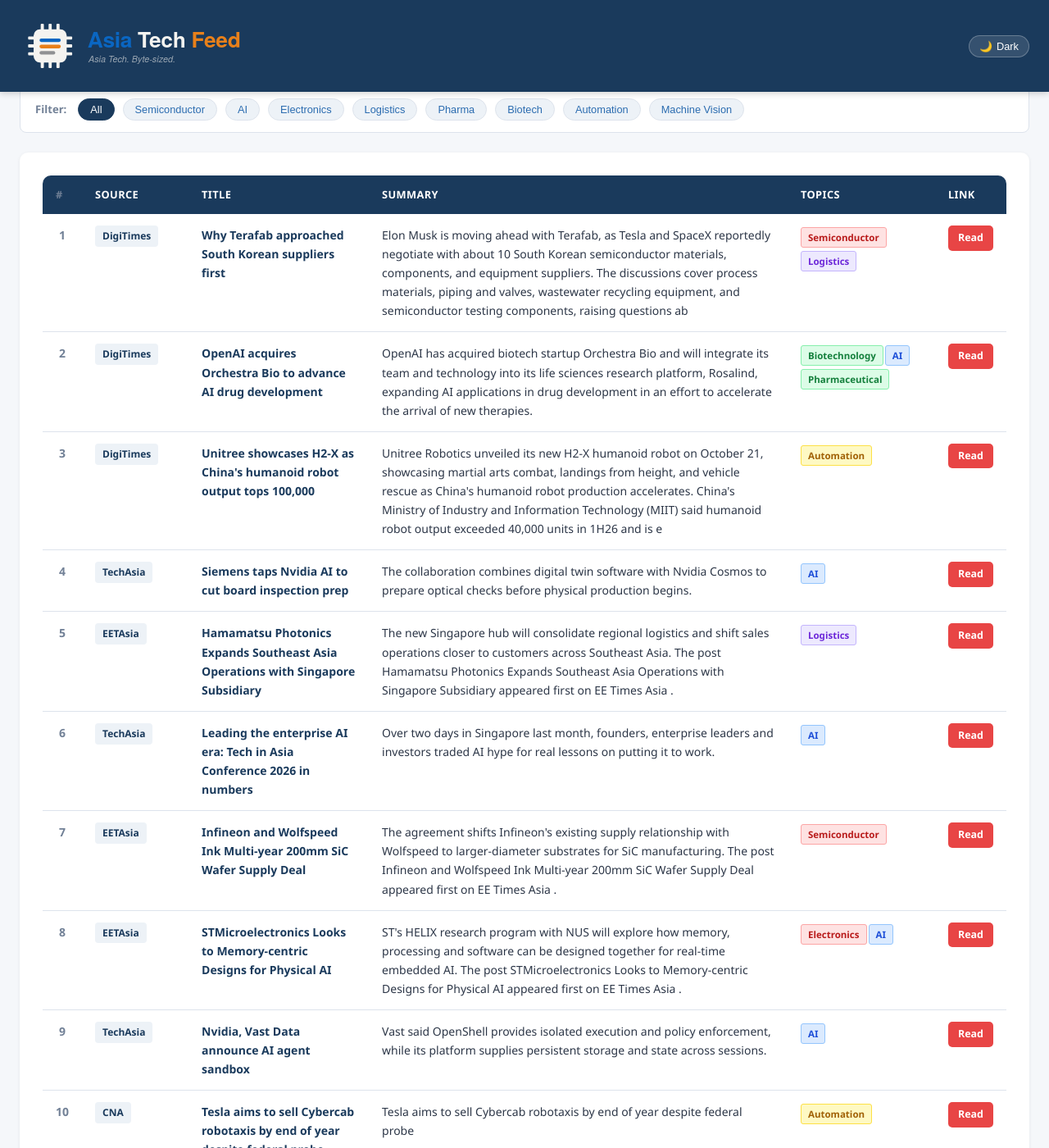
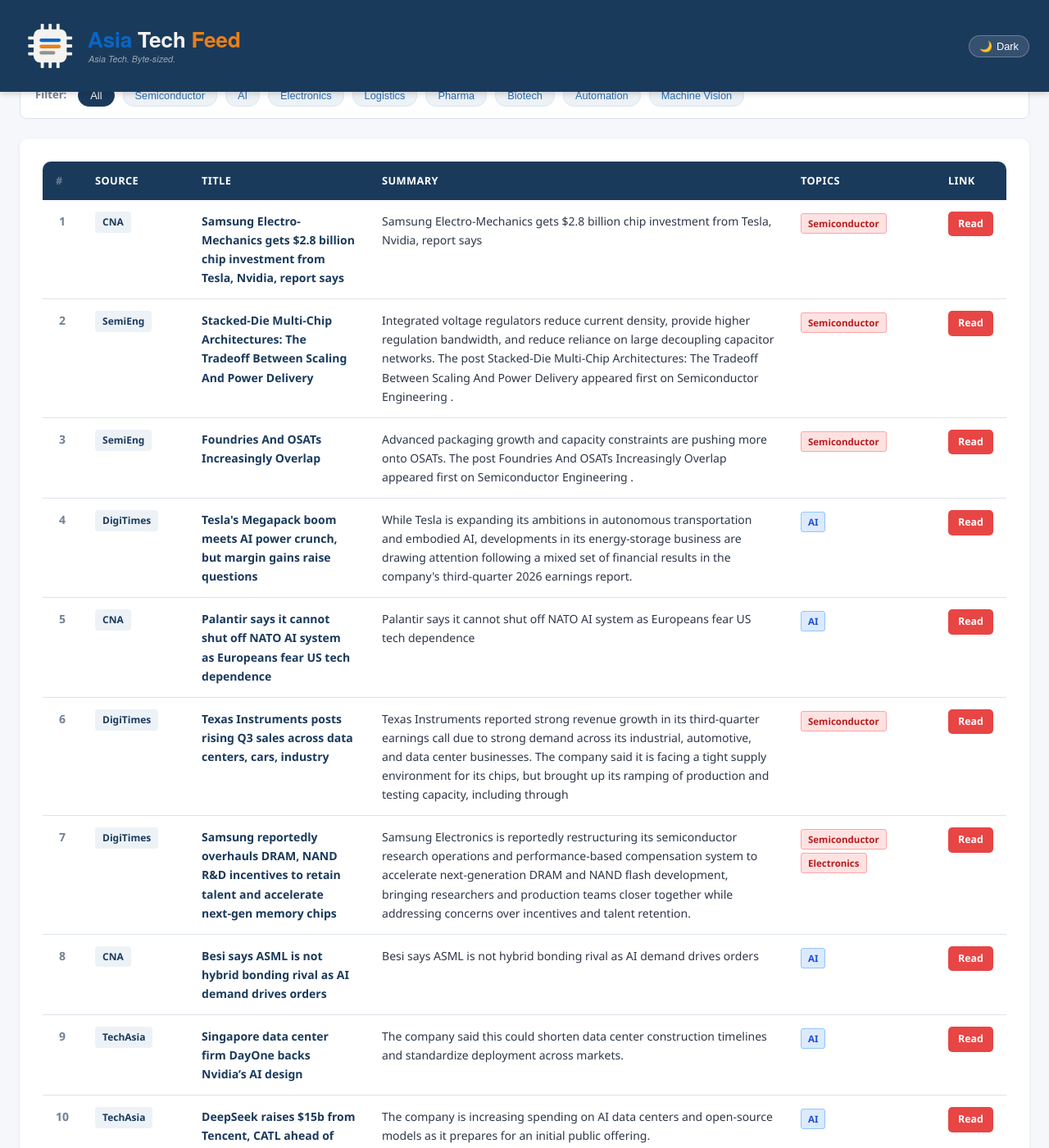
Before and after one commit to asiatechfeed/Asia-Tech-Feed, a Jekyll site: the page built from _posts/2026-10-22-asia-tech-news-digest.md, in a window 1280 px wide and 1400 px high, scrolled down 661 px. Shown: the whole window at 82% size. Built offline with Jekyll 4.4.1, drawn with Linux system fonts in a browser that asks for light colours; a script that is not in the unit is left out; some of the changed text lies outside the part shown.

Commit message:
📰 News digest 2026-10-22 (12 articles)

```diff
--- a/_posts/2026-10-22-asia-tech-news-digest.md
+++ b/_posts/2026-10-22-asia-tech-news-digest.md
@@ -1,16 +1,16 @@
 ---
 layout: post
 title: "Asia Tech News Digest - October 22, 2026"
-date: 2026-10-22 12:20:51 +0800
-articles_count: 13
+date: 2026-10-22 16:00:53 +0800
+articles_count: 12
 sources_count: 5
-sources: ["CNA", "DigiTimes", "EETAsia", "NikkeiAsia", "TechAsia"]
+sources: ["CNA", "DigiTimes", "NikkeiAsia", "SemiEng", "TechAsia"]
 csv_file: /assets/data/news-2026-10-22.tsv
-featured_title: "Why Terafab approached South Korean suppliers first"
-featured_url: "https://www.digitimes.com/news/a20261022PD229/elon-musk-equipment-tesla-materials-spacex.html"
-featured_source: "DigiTimes"
-featured_summary: "Elon Musk is moving ahead with Terafab, as Tesla and SpaceX reportedly negotiate with about 10 South Korean semiconductor materials, components, and equipment suppliers. The discussions cover process materials, piping and valves, wastewater recycling equipment, and semiconductor testing components, raising questions ab"
-featured_image: "https://img.digitimes.com/newsshow/20261022pd229_files/1_b.jpg"
+featured_title: "Samsung Electro-Mechanics gets $2.8 billion chip investment from Tesla, Nvidia, report says"
+featured_url: "https://www.channelnewsasia.com/business/samsung-electro-mechanics-gets-28-billion-chip-investment-tesla-nvidia-report-says-6481841"
+featured_source: "CNA"
+featured_summary: "Samsung Electro-Mechanics gets $2.8 billion chip investment from Tesla, Nvidia, report says"
+featured_image: "https://dam.mediacorp.sg/image/upload/s--tCXASWMN--/c_fill,g_auto,h_676,w_1200/fl_relative,g_south_east,l_mediacorp:cna:watermark:2024-04:reuters_1,w_0.1/f_auto,q_auto/v1/one-cms/core/2026-10-22T073721Z_2_LYNXMPEM9L0LV_RTROPTP_3_GERMANY-NVIDIA.JPG?itok=uhd-NyV6"
 ---
 
 <table class="news-table">
@@ -27,107 +27,99 @@ featured_image: "https://img.digitimes.com/newsshow/20261022pd229_files/1_b.jpg"
 <tbody>
 <tr>
   <td class="col-num">1</td>
-  <td class="col-source"><span class="source-badge">DigiTimes</span></td>
-  <td class="col-title"><span class="article-title">Why Terafab approached South Korean suppliers first</span></td>
-  <td class="col-summary">Elon Musk is moving ahead with Terafab, as Tesla and SpaceX reportedly negotiate with about 10 South Korean semiconductor materials, components, and equipment suppliers. The discussions cover process materials, piping and valves, wastewater recycling equipment, and semiconductor testing components, raising questions ab</td>
-  <td class="col-tags"><span class="tag semi">Semiconductor</span><span class="tag logis">Logistics</span></td>
-  <td class="col-link"><a class="btn-link" href="https://www.digitimes.com/news/a20261022PD229/elon-musk-equipment-tesla-materials-spacex.html" target="_blank" rel="noopener">Read</a></td>
+  <td class="col-source"><span class="source-badge">CNA</span></td>
+  <td class="col-title"><span class="article-title">Samsung Electro-Mechanics gets $2.8 billion chip investment from Tesla, Nvidia, report says</span></td>
+  <td class="col-summary">Samsung Electro-Mechanics gets $2.8 billion chip investment from Tesla, Nvidia, report says</td>
+  <td class="col-tags"><span class="tag semi">Semiconductor</span></td>
+  <td class="col-link"><a class="btn-link" href="https://www.channelnewsasia.com/business/samsung-electro-mechanics-gets-28-billion-chip-investment-tesla-nvidia-report-says-6481841" target="_blank" rel="noopener">Read</a></td>
 </tr>
 <tr>
   <td class="col-num">2</td>
-  <td class="col-source"><span class="source-badge">DigiTimes</span></td>
-  <td class="col-title"><span class="article-title">OpenAI acquires Orchestra Bio to advance AI drug development</span></td>
-  <td class="col-summary">OpenAI has acquired biotech startup Orchestra Bio and will integrate its team and technology into its life sciences research platform, Rosalind, expanding AI applications in drug development in an effort to accelerate the arrival of new therapies.</td>
-  <td class="col-tags"><span class="tag bio">Biotechnology</span><span class="tag ai">AI</span><span class="tag bio">Pharmaceutical</span></td>
-  <td class="col-link"><a class="btn-link" href="https://www.digitimes.com/news/a20261022PD203/openai-biotech-acquisition-medical-startup.html" target="_blank" rel="noopener">Read</a></td>
+  <td class="col-source"><span class="source-badge">SemiEng</span></td>
+  <td class="col-title"><span class="article-title">Stacked-Die Multi-Chip Architectures: The Tradeoff Between Scaling And Power Delivery</span></td>
+  <td class="col-summary">Integrated voltage regulators reduce current density, provide higher regulation bandwidth, and reduce reliance on large decoupling capacitor networks. The post Stacked-Die Multi-Chip Architectures: The Tradeoff Between Scaling And Power Delivery appeared first on Semiconductor Engineering .</td>
+  <td class="col-tags"><span class="tag semi">Semiconductor</span></td>
+  <td class="col-link"><a class="btn-link" href="https://semiengineering.com/stacked-die-multi-chip-architectures-the-tradeoff-between-scaling-and-power-delivery/" target="_blank" rel="noopener">Read</a></td>
 </tr>
 <tr>
   <td class="col-num">3</td>
-  <td class="col-source"><span class="source-badge">DigiTimes</span></td>
-  <td class="col-title"><span class="article-title">Unitree showcases H2-X as China's humanoid robot output tops 100,000</span></td>
-  <td class="col-summary">Unitree Robotics unveiled its new H2-X humanoid robot on October 21, showcasing martial arts combat, landings from height, and vehicle rescue as China's humanoid robot production accelerates. China's Ministry of Industry and Information Technology (MIIT) said humanoid robot output exceeded 40,000 units in 1H26 and is e</td>
-  <td class="col-tags"><span class="tag auto">Automation</span></td>
-  <td class="col-link"><a class="btn-link" href="https://www.digitimes.com/news/a20261022PD234/robot-production-miit-security-vehicle.html" target="_blank" rel="noopener">Read</a></td>
+  <td class="col-source"><span class="source-badge">SemiEng</span></td>
+  <td class="col-title"><span class="article-title">Foundries And OSATs Increasingly Overlap</span></td>
+  <td class="col-summary">Advanced packaging growth and capacity constraints are pushing more onto OSATs. The post Foundries And OSATs Increasingly Overlap appeared first on Semiconductor Engineering .</td>
+  <td class="col-tags"><span class="tag semi">Semiconductor</span></td>
+  <td class="col-link"><a class="btn-link" href="https://semiengineering.com/foundries-and-osats-increasingly-overlap/" target="_blank" rel="noopener">Read</a></td>
 </tr>
 <tr>
   <td class="col-num">4</td>
-  <td class="col-source"><span class="source-badge">TechAsia</span></td>
-  <td class="col-title"><span class="article-title">Siemens taps Nvidia AI to cut board inspection prep</span></td>
-  <td class="col-summary">The collaboration combines digital twin software with Nvidia Cosmos to prepare optical checks before physical production begins.</td>
+  <td class="col-source"><span class="source-badge">DigiTimes</span></td>
+  <td class="col-title"><span class="article-title">Tesla's Megapack boom meets AI power crunch, but margin gains raise questions</span></td>
+  <td class="col-summary">While Tesla is expanding its ambitions in autonomous transportation and embodied AI, developments in its energy-storage business are drawing attention following a mixed set of financial results in the company's third-quarter 2026 earnings report.</td>
   <td class="col-tags"><span class="tag ai">AI</span></td>
-  <td class="col-link"><a class="btn-link" href="https://www.techinasia.com/nvidia-synopsys-siemens-adopt-cudax-chipmaking" target="_blank" rel="noopener">Read</a></td>
+  <td class="col-link"><a class="btn-link" href="https://www.digitimes.com/news/a20261022VL215/tesla-electricity-infrastructure-transportation-demand-capacity.html" target="_blank" rel="noopener">Read</a></td>
 </tr>
 <tr>
   <td class="col-num">5</td>
-  <td class="col-source"><span class="source-badge">EETAsia</span></td>
-  <td class="col-title"><span class="article-title">Hamamatsu Photonics Expands Southeast Asia Operations with Singapore Subsidiary</span></td>
-  <td class="col-summary">The new Singapore hub will consolidate regional logistics and shift sales operations closer to customers across Southeast Asia. The post Hamamatsu Photonics Expands Southeast Asia Operations with Singapore Subsidiary appeared first on EE Times Asia .</td>
-  <td class="col-tags"><span class="tag logis">Logistics</span></td>
-  <td class="col-link"><a class="btn-link" href="https://www.eetasia.com/hamamatsu-photonics-expands-southeast-asia-operations-with-singapore-subsidiary/" target="_blank" rel="noopener">Read</a></td>
+  <td class="col-source"><span class="source-badge">CNA</span></td>
+  <td class="col-title"><span class="article-title">Palantir says it cannot shut off NATO AI system as Europeans fear US tech dependence</span></td>
+  <td class="col-summary">Palantir says it cannot shut off NATO AI system as Europeans fear US tech dependence</td>
+  <td class="col-tags"><span class="tag ai">AI</span></td>
+  <td class="col-link"><a class="btn-link" href="https://www.channelnewsasia.com/business/palantir-says-it-cannot-shut-nato-ai-system-europeans-fear-us-tech-dependence-6481646" target="_blank" rel="noopener">Read</a></td>
 </tr>
 <tr>
   <td class="col-num">6</td>
-  <td class="col-source"><span class="source-badge">TechAsia</span></td>
-  <td class="col-title"><span class="article-title">Leading the enterprise AI era: Tech in Asia Conference 2026 in numbers</span></td>
-  <td class="col-summary">Over two days in Singapore last month, founders, enterprise leaders and investors traded AI hype for real lessons on putting it to work.</td>
-  <td class="col-tags"><span class="tag ai">AI</span></td>
-  <td class="col-link"><a class="btn-link" href="https://www.techinasia.com/leading-enterprise-ai-era-tech-asia-conference-2026-numbers" target="_blank" rel="noopener">Read</a></td>
+  <td class="col-source"><span class="source-badge">DigiTimes</span></td>
+  <td class="col-title"><span class="article-title">Texas Instruments posts rising Q3 sales across data centers, cars, industry</span></td>
+  <td class="col-summary">Texas Instruments reported strong revenue growth in its third-quarter earnings call due to strong demand across its industrial, automotive, and data center businesses. The company said it is facing a tight supply environment for its chips, but brought up its ramping of production and testing capacity, including through</td>
+  <td class="col-tags"><span class="tag semi">Semiconductor</span></td>
+  <td class="col-link"><a class="btn-link" href="https://www.digitimes.com/news/a20261022VL219/texas-instruments-sales-data-growth-revenue.html" target="_blank" rel="noopener">Read</a></td>
 </tr>
 <tr>
   <td class="col-num">7</td>
-  <td class="col-source"><span class="source-badge">EETAsia</span></td>
-  <td class="col-title"><span class="article-title">Infineon and Wolfspeed Ink Multi-year 200mm SiC Wafer Supply Deal</span></td>
-  <td class="col-summary">The agreement shifts Infineon's existing supply relationship with Wolfspeed to larger-diameter substrates for SiC manufacturing. The post Infineon and Wolfspeed Ink Multi-year 200mm SiC Wafer Supply Deal appeared first on EE Times Asia .</td>
-  <td class="col-tags"><span class="tag semi">Semiconductor</span></td>
-  <td class="col-link"><a class="btn-link" href="https://www.eetasia.com/infineon-and-wolfspeed-ink-multi-year-200mm-sic-wafer-supply-deal/" target="_blank" rel="noopener">Read</a></td>
+  <td class="col-source"><span class="source-badge">DigiTimes</span></td>
+  <td class="col-title"><span class="article-title">Samsung reportedly overhauls DRAM, NAND R&D incentives to retain talent and accelerate next-gen memory chips</span></td>
+  <td class="col-summary">Samsung Electronics is reportedly restructuring its semiconductor research operations and performance-based compensation system to accelerate next-generation DRAM and NAND flash development, bringing researchers and production teams closer together while addressing concerns over incentives and talent retention.</td>
+  <td class="col-tags"><span class="tag semi">Semiconductor</span><span class="tag semi">Electronics</span></td>
+  <td class="col-link"><a class="btn-link" href="https://www.digitimes.com/news/a20261022VL214/samsung-dram-incentives-nand-talent.html" target="_blank" rel="noopener">Read</a></td>
 </tr>
 <tr>
   <td class="col-num">8</td>
-  <td class="col-source"><span class="source-badge">EETAsia</span></td>
-  <td class="col-title"><span class="article-title">STMicroelectronics Looks to Memory-centric Designs for Physical AI</span></td>
-  <td class="col-summary">ST's HELIX research program with NUS will explore how memory, processing and software can be designed together for real-time embedded AI. The post STMicroelectronics Looks to Memory-centric Designs for Physical AI appeared first on EE Times Asia .</td>
-  <td class="col-tags"><span class="tag semi">Electronics</span><span class="tag ai">AI</span></td>
-  <td class="col-link"><a class="btn-link" href="https://www.eetasia.com/stmicroelectronics-looks-to-memory-centric-designs-for-physical-ai/" target="_blank" rel="noopener">Read</a></td>
+  <td class="col-source"><span class="source-badge">CNA</span></td>
+  <td class="col-title"><span class="article-title">Besi says ASML is not hybrid bonding rival as AI demand drives orders</span></td>
+  <td class="col-summary">Besi says ASML is not hybrid bonding rival as AI demand drives orders</td>
+  <td class="col-tags"><span class="tag ai">AI</span></td>
+  <td class="col-link"><a class="btn-link" href="https://www.channelnewsasia.com/business/besi-says-asml-not-hybrid-bonding-rival-ai-demand-drives-orders-6481556" target="_blank" rel="noopener">Read</a></td>
 </tr>
 <tr>
   <td class="col-num">9</td>
   <td class="col-source"><span class="source-badge">TechAsia</span></td>
-  <td class="col-title"><span class="article-title">Nvidia, Vast Data announce AI agent sandbox</span></td>
-  <td class="col-summary">Vast said OpenShell provides isolated execution and policy enforcement, while its platform supplies persistent storage and state across sessions.</td>
+  <td class="col-title"><span class="article-title">Singapore data center firm DayOne backs Nvidia’s AI design</span></td>
+  <td class="col-summary">The company said this could shorten data center construction timelines and standardize deployment across markets.</td>
   <td class="col-tags"><span class="tag ai">AI</span></td>
-  <td class="col-link"><a class="btn-link" href="https://www.techinasia.com/coreweave-vast-data-ink-1-2b-deal-to-build-ai-cloud-infrastructure" target="_blank" rel="noopener">Read</a></td>
+  <td class="col-link"><a class="btn-link" href="https://www.techinasia.com/sg-data-center-firm-dayone-invest-7b-malaysia" target="_blank" rel="noopener">Read</a></td>
 </tr>
 <tr>
   <td class="col-num">10</td>
-  <td class="col-source"><span class="source-badge">CNA</span></td>
-  <td class="col-title"><span class="article-title">Tesla aims to sell Cybercab robotaxis by end of year despite federal probe</span></td>
-  <td class="col-summary">Tesla aims to sell Cybercab robotaxis by end of year despite federal probe</td>
-  <td class="col-tags"><span class="tag auto">Automation</span></td>
-  <td class="col-link"><a class="btn-link" href="https://www.channelnewsasia.com/business/tesla-aims-sell-cybercab-robotaxis-end-year-despite-federal-probe-6480986" target="_blank" rel="noopener">Read</a></td>
+  <td class="col-source"><span class="source-badge">TechAsia</span></td>
+  <td class="col-title"><span class="article-title">DeepSeek raises $15b from Tencent, CATL ahead of IPO</span></td>
+  <td class="col-summary">The company is increasing spending on AI data centers and open-source models as it prepares for an initial public offering.</td>
+  <td class="col-tags"><span class="tag ai">AI</span></td>
+  <td class="col-link"><a class="btn-link" href="https://www.techinasia.com/deepseek-hires-underwriters-planned-shanghai-ipo" target="_blank" rel="noopener">Read</a></td>
 </tr>
 <tr>
   <td class="col-num">11</td>
-  <td class="col-source"><span class="source-badge">NikkeiAsia</span></td>
-  <td class="col-title"><span class="article-title">Japan startup touts AI for automakers to match Chinese car development pace</span></td>
-  <td class="col-summary">Japan startup touts AI for automakers to match Chinese car development pace</td>
+  <td class="col-source"><span class="source-badge">TechAsia</span></td>
+  <td class="col-title"><span class="article-title">AI isn’t shrinking work. It’s changing who does it and how</span></td>
+  <td class="col-summary">Transaction data from 10,000+ startups suggests AI is reshaping work, not shrinking it. But there’s a catch: The entry-level ladder may narrow.</td>
   <td class="col-tags"><span class="tag ai">AI</span></td>
-  <td class="col-link"><a class="btn-link" href="https://asia.nikkei.com/business/automobiles/japan-startup-touts-ai-for-automakers-to-match-chinese-car-development-pace" target="_blank" rel="noopener">Read</a></td>
+  <td class="col-link"><a class="btn-link" href="https://www.techinasia.com/ai-isnt-shrinking-work-changing" target="_blank" rel="noopener">Read</a></td>
 </tr>
 <tr>
   <td class="col-num">12</td>
   <td class="col-source"><span class="source-badge">NikkeiAsia</span></td>
-  <td class="col-title"><span class="article-title">Taiwan's first-ever chip workers strike begins at Micron plant</span></td>
-  <td class="col-summary">Taiwan's first-ever chip workers strike begins at Micron plant</td>
-  <td class="col-tags"><span class="tag semi">Semiconductor</span></td>
-  <td class="col-link"><a class="btn-link" href="https://asia.nikkei.com/business/tech/semiconductors/taiwan-s-first-ever-chip-workers-strike-begins-at-micron-plant" target="_blank" rel="noopener">Read</a></td>
-</tr>
-<tr>
-  <td class="col-num">13</td>
-  <td class="col-source"><span class="source-badge">NikkeiAsia</span></td>
-  <td class="col-title"><span class="article-title">MUFG taps AI for back-office work as Japan banks bolster India IT teams</span></td>
-  <td class="col-summary">MUFG taps AI for back-office work as Japan banks bolster India IT teams</td>
-  <td class="col-tags"><span class="tag ai">AI</span></td>
-  <td class="col-link"><a class="btn-link" href="https://asia.nikkei.com/business/finance/mufg-taps-ai-for-back-office-work-as-japan-banks-bolster-india-it-teams" target="_blank" rel="noopener">Read</a></td>
+  <td class="col-title"><span class="article-title">Malaysia's SkyeChip joins SoftBank-backed AI memory project in Japan</span></td>
+  <td class="col-summary">Malaysia's SkyeChip joins SoftBank-backed AI memory project in Japan</td>
+  <td class="col-tags"><span class="tag ai">AI</span><span class="tag semi">Semiconductor</span></td>
+  <td class="col-link"><a class="btn-link" href="https://asia.nikkei.com/business/tech/semiconductors/malaysia-s-skyechip-joins-softbank-backed-ai-memory-project-in-japan" target="_blank" rel="noopener">Read</a></td>
 </tr>
 </tbody>
 </table>
```
Also changed, not shown: _data/seen_urls.json (+13 -1 lines), _digest_meta.json (+26 -26 lines), assets/data/news-2026-10-22.tsv (+12 -13 lines), assets/data/search-index.json.
